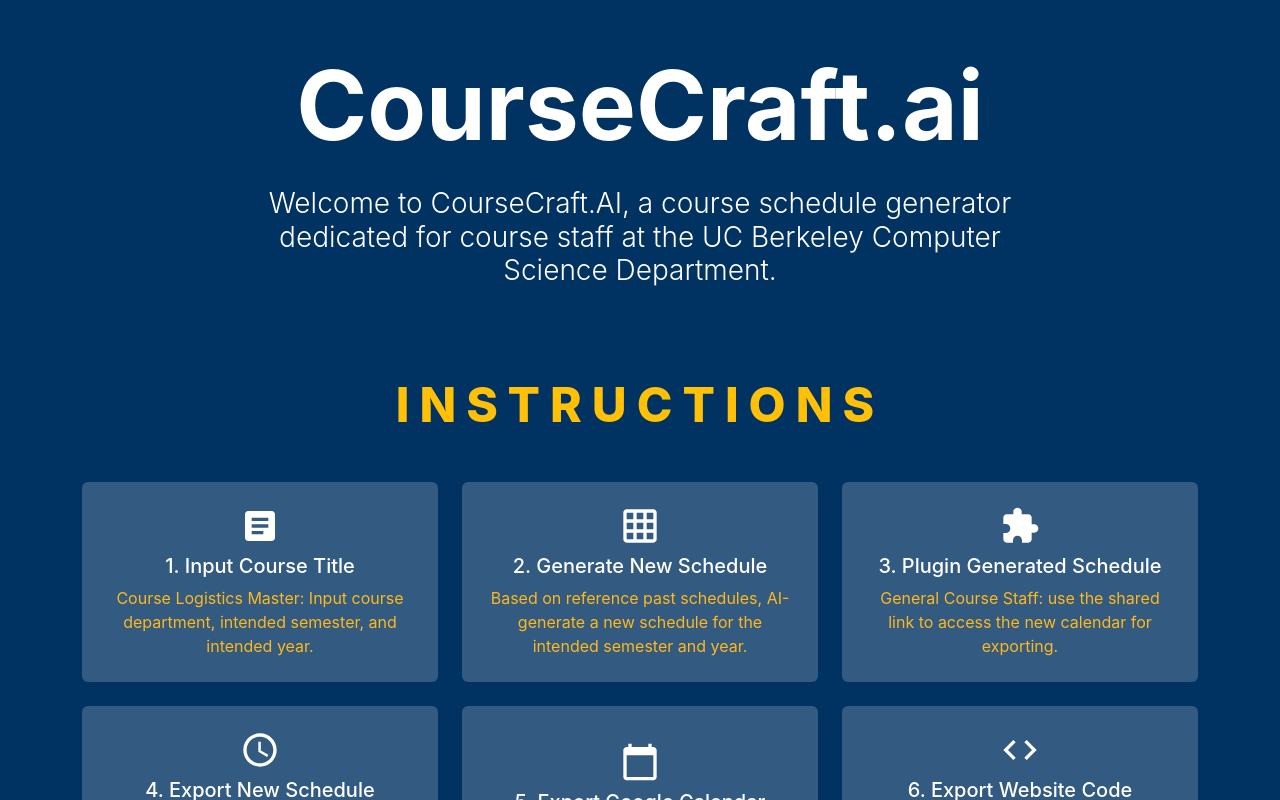
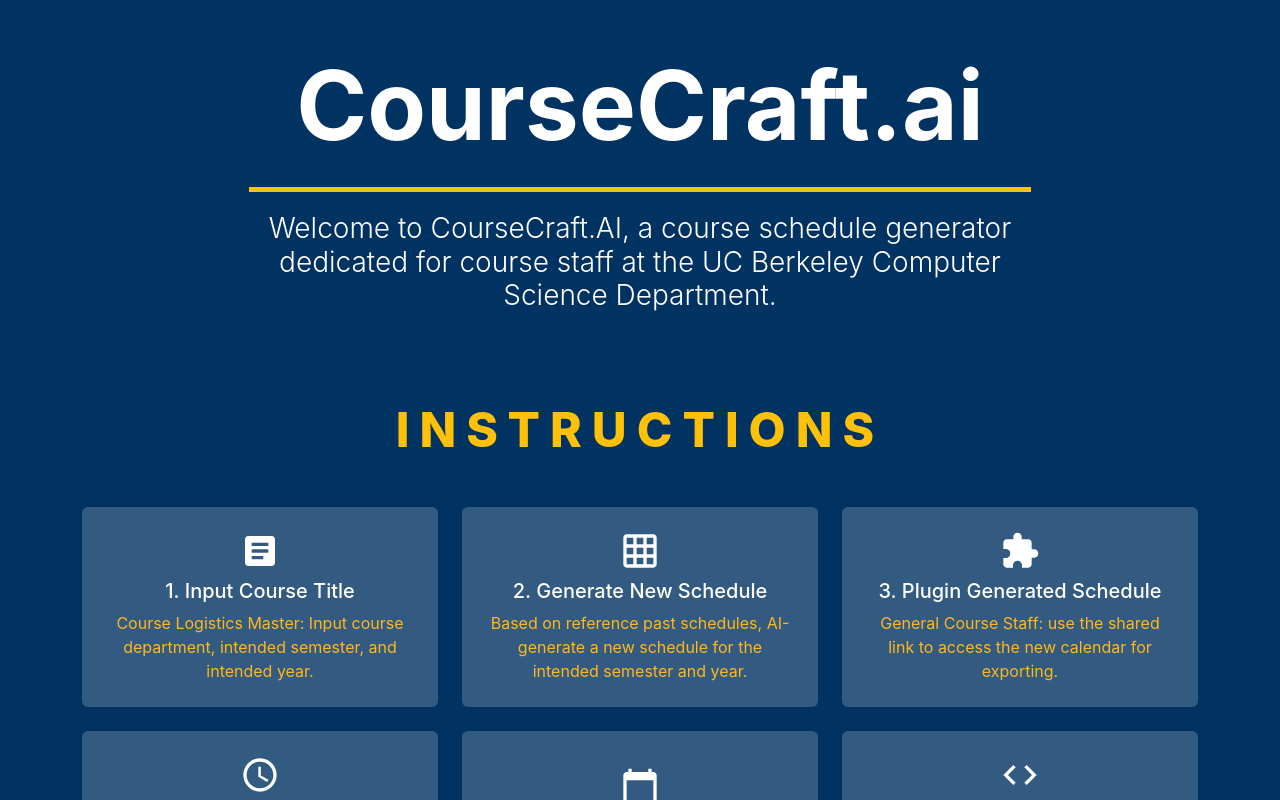
Before and after one commit to Mehul-Gandhi/CourseCraft, a React (Create React App) app in the folder my-app/: page / in a window 1280 px wide. Shown: the top 800 px of the page. Built offline with nearby package versions, Linux system fonts and the light colour scheme.

Commit message:
finished landing page

```diff
--- a/my-app/src/components/Banner.js
+++ b/my-app/src/components/Banner.js
@@ -6,6 +6,9 @@ function Banner({text}) {
       {/* Title */}
       <h1 className="mb-4" style={{ fontWeight: 'bold', fontSize: "6rem" }}>CourseCraft.ai</h1>
 
+      {/* Yellow Bar */}
+      <div style={{ width: '70%', height: '5px', backgroundColor: '#FFC007', marginBottom: '20px' }}></div>
+
       {/* Subtitle */}
       <p className="h3" style={{ fontWeight: '300', maxWidth: '50rem' }}>{text}</p>
     </div>
```
